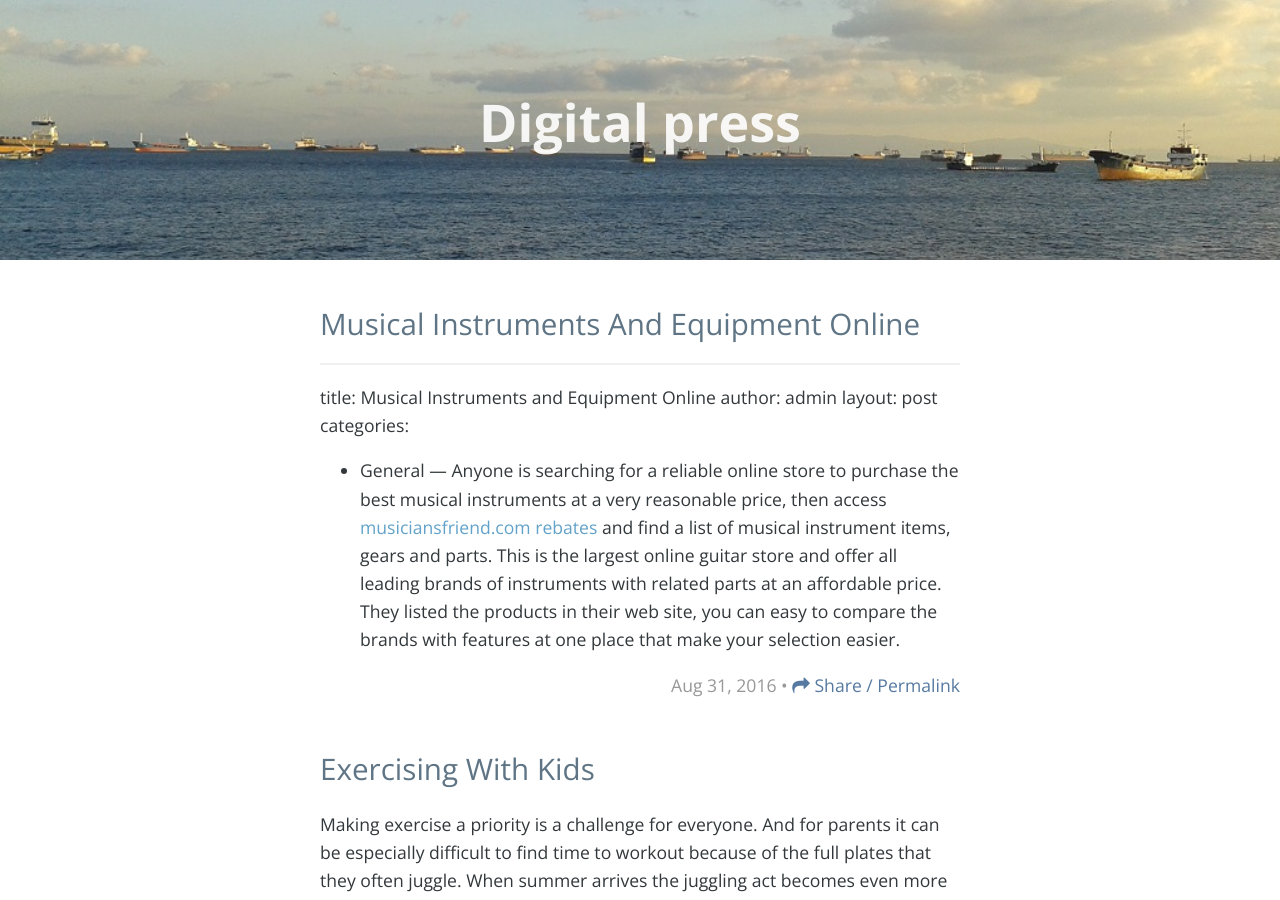
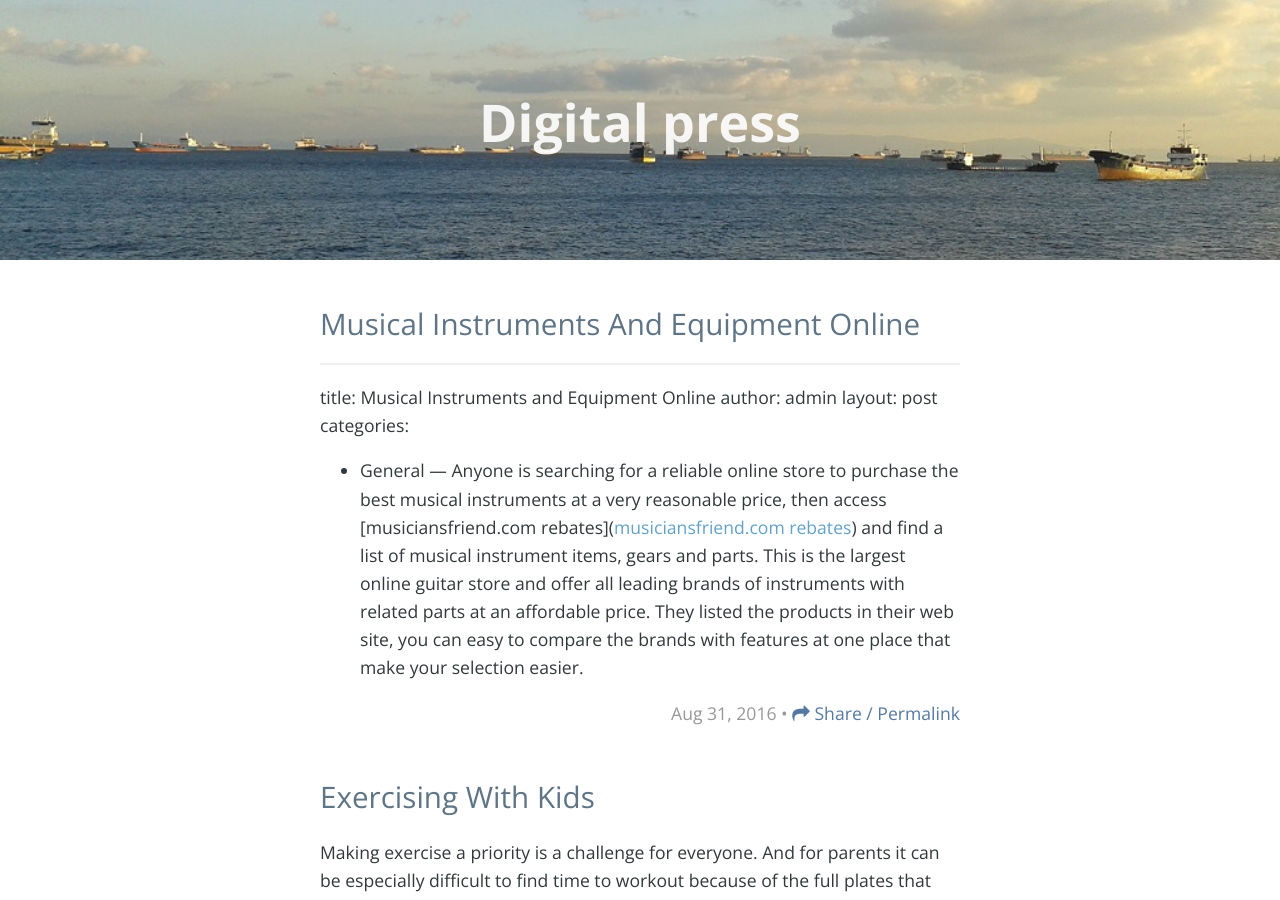
Before and after one commit to BlogToolshed50/aquatours.net, a Jekyll site: the page built from index.html, in a window 1280 px wide and 900 px high. Built offline with Jekyll 4.4.1, drawn with Linux system fonts in a browser that asks for light colours; nearby versions of some CDN libraries; the list of posts is cut into pages by our own code; part of the change alters nothing that is shown.

Commit message:
Update 2016-08-31-musical-instruments-and-equipment-online.md

```diff
--- a/_posts/2016-08-31-musical-instruments-and-equipment-online.md
+++ b/_posts/2016-08-31-musical-instruments-and-equipment-online.md
@@ -5,4 +5,4 @@ layout: post
 categories:
   - General
 —
-Anyone is searching for a reliable online store to purchase the best musical instruments at a very reasonable price, then access <a href="http://www.musiciansfriend.com/">musiciansfriend.com rebates</a> and find a list of musical instrument items, gears and parts. This is the largest online guitar store and offer all leading brands of instruments with related parts at an affordable price. They listed the products in their web site, you can easy to compare the brands with features at one place that make your selection easier.
+Anyone is searching for a reliable online store to purchase the best musical instruments at a very reasonable price, then access [musiciansfriend.com rebates](<a href="http://www.musiciansfriend.com/">musiciansfriend.com rebates</a>) and find a list of musical instrument items, gears and parts. This is the largest online guitar store and offer all leading brands of instruments with related parts at an affordable price. They listed the products in their web site, you can easy to compare the brands with features at one place that make your selection easier.
```
